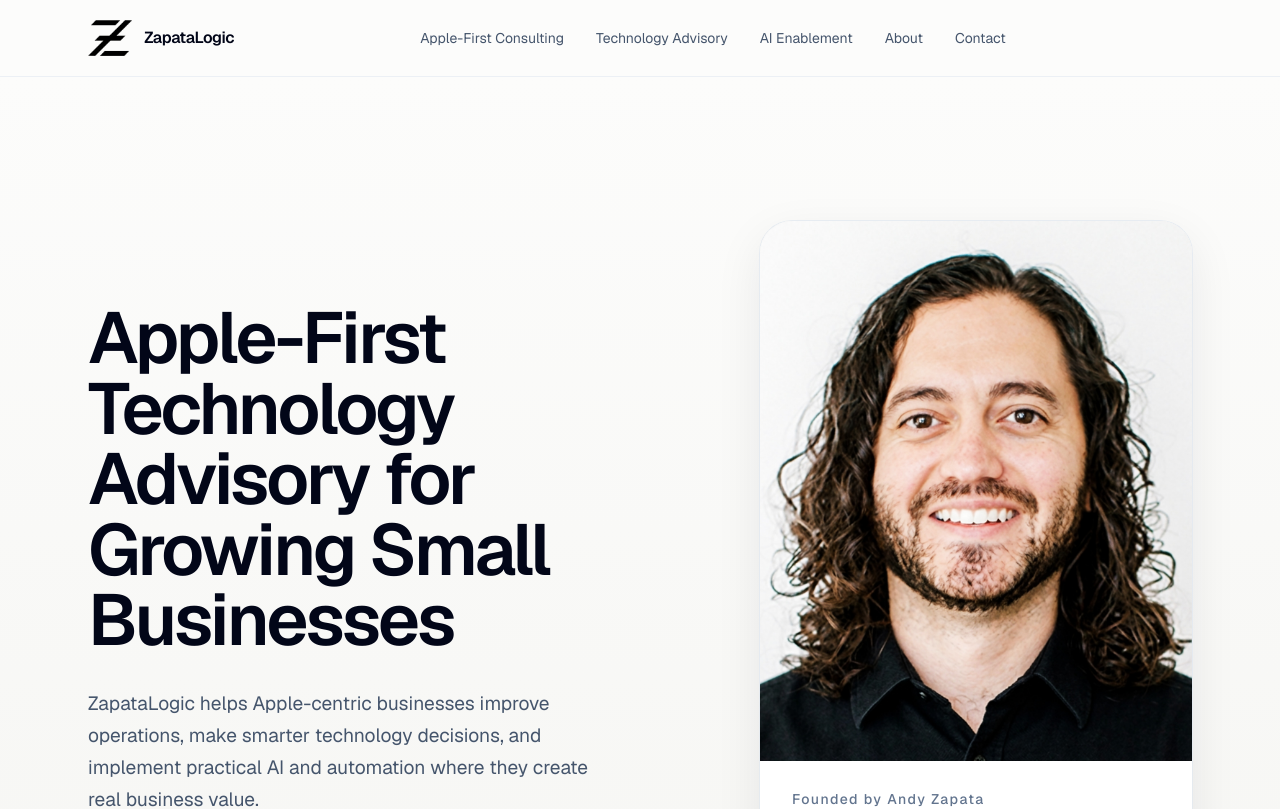
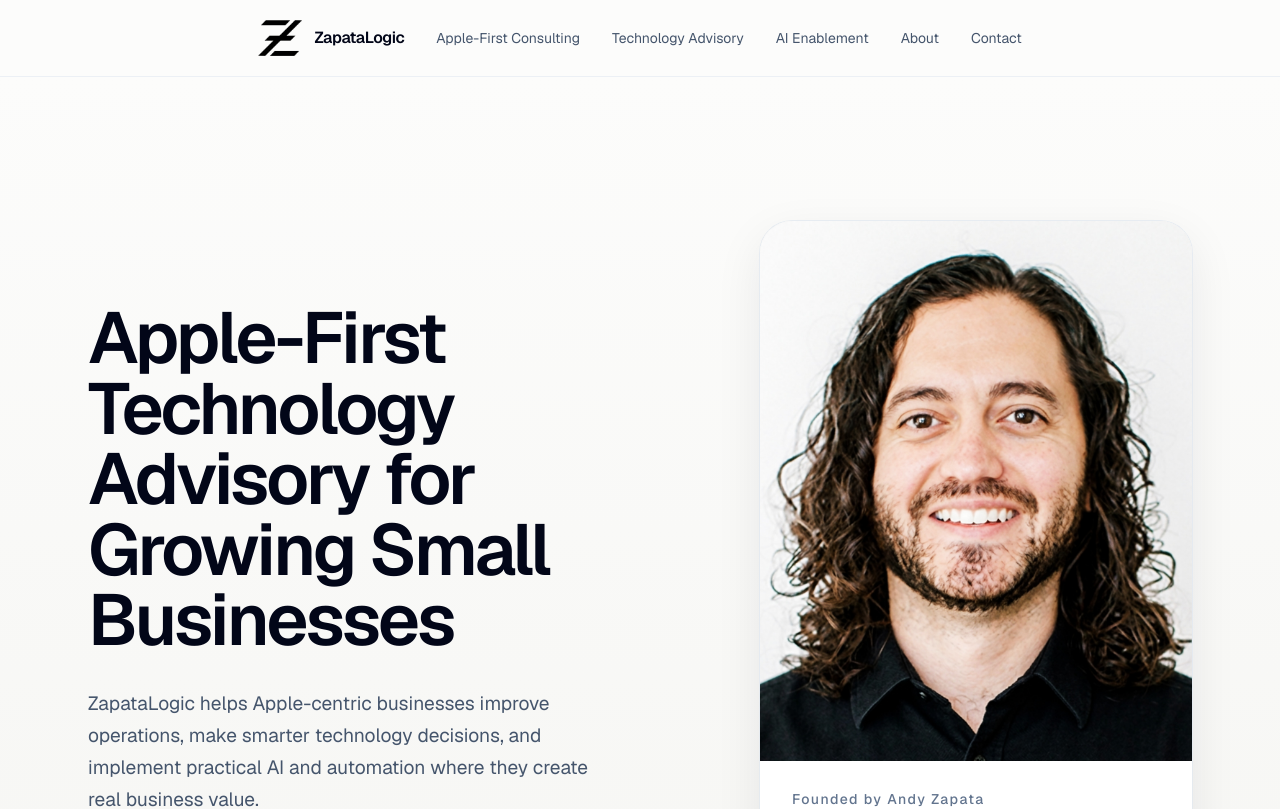
Before and after one commit to AndyIsAtoZ/zapatalogic-website, a Next.js app: page / in a window 1280 px wide. Shown: the top 809 px of the page. Built offline with nearby package versions, Linux system fonts and the light colour scheme.

Commit message:
Center navigation group in header

```diff
--- a/src/components/site.tsx
+++ b/src/components/site.tsx
@@ -26,13 +26,14 @@
 
   return (
     <header className="sticky top-0 z-50 border-b border-slate-200/60 bg-[rgba(252,252,251,0.82)] backdrop-blur-2xl">
-      <div className="mx-auto flex max-w-6xl items-center justify-between px-6 py-4 md:py-5">
-        <Link href="/" className="flex items-center gap-3">
-          <Image src="/logo.png" alt="ZapataLogic logo" width={138} height={36} className="h-9 w-auto" priority />
-          <div className="text-base font-semibold tracking-tight text-slate-950">ZapataLogic</div>
-        </Link>
+      <div className="mx-auto flex max-w-6xl items-center justify-between px-6 py-4 md:py-5 lg:grid lg:grid-cols-[1fr_auto_1fr] lg:py-5">
+        <div className="hidden lg:block" />
 
-        <nav className="hidden items-center gap-8 text-sm text-slate-600 lg:flex">
+        <nav className="hidden items-center justify-center gap-8 text-sm text-slate-600 lg:flex">
+          <Link href="/" className="flex items-center gap-3 transition hover:text-slate-950">
+            <Image src="/logo.png" alt="ZapataLogic logo" width={138} height={36} className="h-9 w-auto" priority />
+            <div className="text-base font-semibold tracking-tight text-slate-950">ZapataLogic</div>
+          </Link>
           {primaryNav.map((item) => (
             <Link key={item.href} href={item.href} className="transition hover:text-slate-950">
               {item.label}
@@ -40,7 +41,12 @@
           ))}
         </nav>
 
-        <div className="flex items-center gap-3">
+        <Link href="/" className="flex items-center gap-3 lg:hidden">
+          <Image src="/logo.png" alt="ZapataLogic logo" width={138} height={36} className="h-9 w-auto" priority />
+          <div className="text-base font-semibold tracking-tight text-slate-950">ZapataLogic</div>
+        </Link>
+
+        <div className="flex items-center justify-end gap-3">
           <Dialog open={open} onOpenChange={setOpen}>
             <DialogTrigger asChild>
               <Button variant="outline" size="icon" className="rounded-full border-slate-300 lg:hidden" aria-label="Open navigation menu">
```
